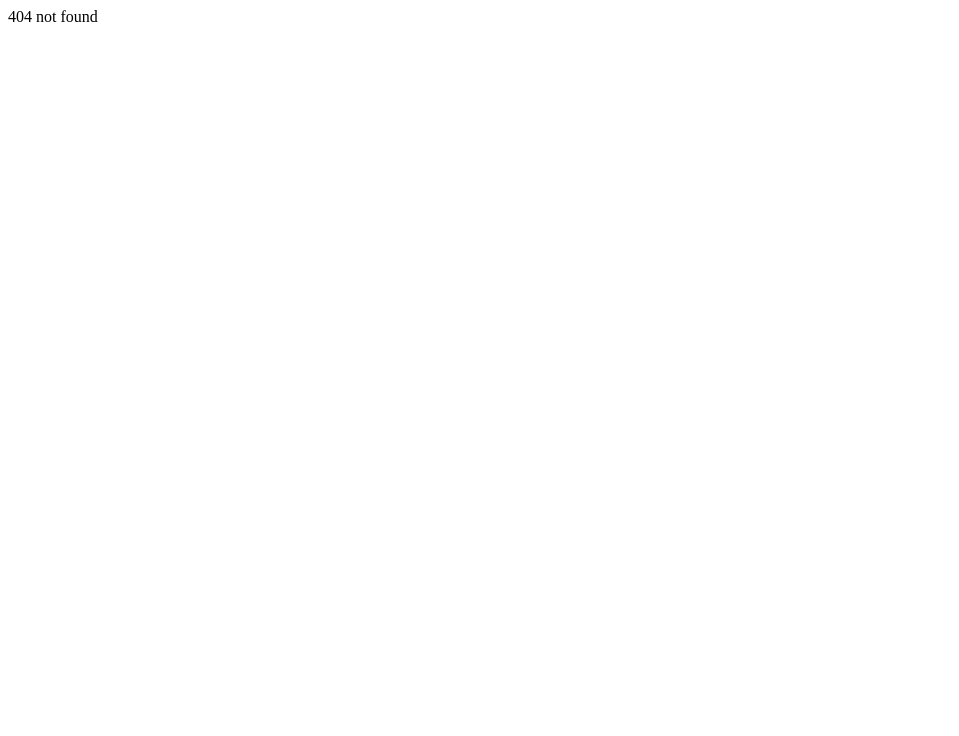
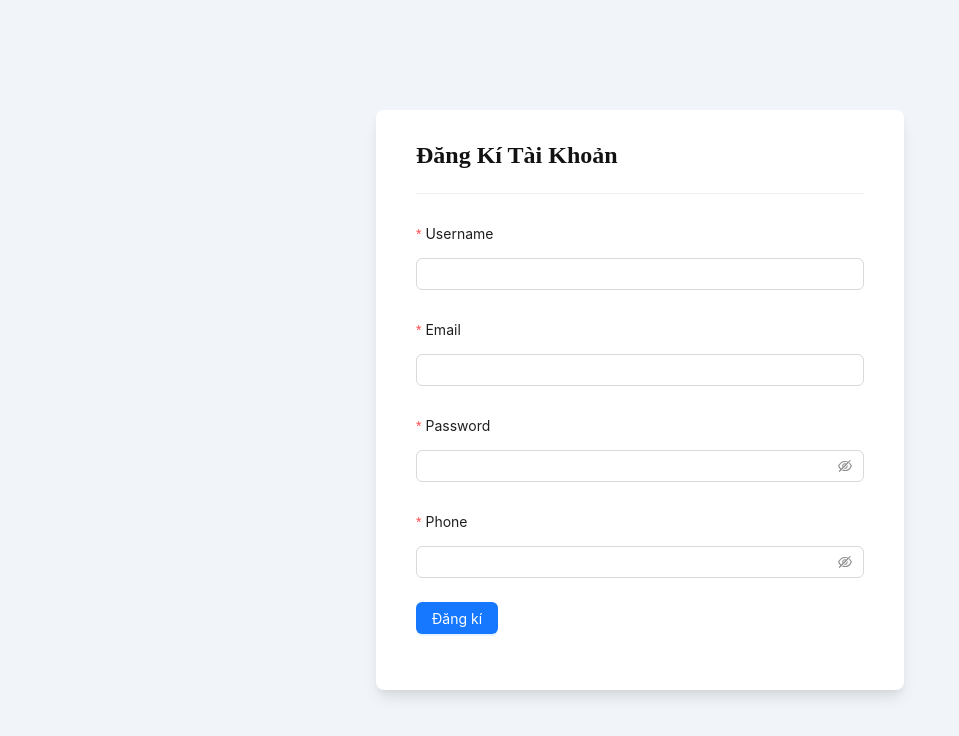
Before and after one commit to nguuyenthithuy/Book, a React (Vite) app: page /register in a window 1280 px wide. Before the commit this address had no page. Shown: the top 736 px of the page, without its empty margins (0-959 px from the left). Built offline with nearby package versions, Linux system fonts and the light colour scheme.

Commit message:
Design register and Axios Customize

```diff
--- a/package.json
+++ b/package.json
@@ -10,11 +10,15 @@
     "preview": "vite preview"
   },
   "dependencies": {
+    "@ant-design/icons": "5.0.1",
     "@reduxjs/toolkit": "1.9.3",
+    "antd": "5.3.2",
+    "axios": "1.3.4",
     "react": "18.2.0",
     "react-dom": "18.2.0",
     "react-redux": "8.0.5",
-    "react-router-dom": "6.9.0"
+    "react-router-dom": "6.9.0",
+    "sass": "^1.77.4"
   },
   "devDependencies": {
     "@types/react": "18.0.28",
--- a/src/App.jsx
+++ b/src/App.jsx
@@ -7,6 +7,7 @@ import Header from "./components/Header";
 
 import Footer from "./components/Footer";
 import Home from "./components/Home";
+import Register from "./pages/register";
 const Layout = () => {
   return (
     <>
@@ -39,6 +40,10 @@ export default function App() {
       path: "/login",
       element: <LoginPage />,
     },
+    {
+      path: "/register",
+      element: <Register />,
+    },
   ]);
   return (
     <>
--- /dev/null
+++ b/src/pages/register/Register.scss
@@ -0,0 +1,132 @@
+:root {
+  --color-white: #ffffff;
+  --color-light: #f1f5f9;
+  --color-black: #121212;
+  --color-night: #001632;
+
+  --color-red: #f44336;
+  --color-blue: #1a73e8;
+  --color-gray: #80868b;
+  --color-grayish: #dadce0;
+
+  --shadow-normal: 0 1px 3px 0 rgba(0, 0, 0, 0.1),
+    0 1px 2px 0 rgba(0, 0, 0, 0.06);
+  --shadow-medium: 0 4px 6px -1px rgba(0, 0, 0, 0.1),
+    0 2px 4px -1px rgba(0, 0, 0, 0.06);
+  --shadow-large: 0 10px 15px -3px rgba(0, 0, 0, 0.1),
+    0 4px 6px -2px rgba(0, 0, 0, 0.05);
+}
+
+*,
+*::before,
+*::after {
+  padding: 0;
+  margin: 0;
+}
+.register__page {
+  color: var(--color-black);
+  background-color: var(--color-light);
+  .main {
+    display: flex;
+    justify-content: center;
+    align-items: center;
+    max-width: 90rem;
+    min-height: 100vh;
+    padding: 0 2 rem;
+    margin: 0 auto;
+  }
+  .text {
+    font-family: inherit;
+    line-height: inherit;
+    text-transform: unset;
+  }
+  .main {
+    .wrapper {
+      max-width: 28rem;
+      width: 100%;
+      margin: 2rem auto;
+      padding: 2rem 2.5rem;
+      border: none;
+      outline: none;
+      border-radius: 0.5rem;
+      color: var(--color-black);
+      background: var(--color-white);
+      box-shadow: var(--shadow-large);
+
+      .form {
+        width: 100%;
+        height: auto;
+        margin-top: 2rem;
+
+        .input-control {
+          display: flex;
+          align-items: center;
+          justify-content: space-between;
+          margin-bottom: 1.25rem;
+        }
+
+        .input-field {
+          font-family: inherit;
+          font-size: 1rem;
+          font-weight: 400;
+          line-height: inherit;
+          width: 100%;
+          height: auto;
+          padding: 0.75rem 1.25rem;
+          border: none;
+          outline: none;
+          border-radius: 2rem;
+          color: var(--color-black);
+          background: var(--color-light);
+          text-transform: unset;
+          text-rendering: optimizeLegibility;
+        }
+
+        .input-submit {
+          font-family: inherit;
+          font-size: 1rem;
+          font-weight: 500;
+          line-height: inherit;
+          cursor: pointer;
+          min-width: 40%;
+          height: auto;
+          padding: 0.65rem 1.25rem;
+          border: none;
+          outline: none;
+          border-radius: 2rem;
+          color: var(--color-white);
+          background: var(--color-blue);
+          box-shadow: var(--shadow-medium);
+          text-transform: capitalize;
+          text-rendering: optimizeLegibility;
+        }
+      }
+
+      .striped {
+        display: flex;
+        flex-direction: row;
+        justify-content: center;
+        align-items: center;
+        margin: 1rem 0;
+
+        &-line {
+          flex: auto;
+          flex-basis: auto;
+          border: none;
+          outline: none;
+          height: 2px;
+          background: var(--color-grayish);
+        }
+
+        &-text {
+          font-family: inherit;
+          font-size: 1rem;
+          font-weight: 500;
+          line-height: inherit;
+          color: var(--color-black);
+          margin: 0 1rem;
+        }
+      }
+    }
+  }
+}
--- /dev/null
+++ b/src/pages/register/index.jsx
@@ -0,0 +1,82 @@
+import React from "react";
+import { Button, Checkbox, Divider, Form, Input } from "antd";
+import "./Register.scss";
+const onFinish = (values) => {
+  console.log("Success:", values);
+};
+
+const Register = () => {
+  return (
+    <>
+      <div className="register__page">
+        <main className="main">
+          <section className="wrapper">
+            <div className="heading">
+              <h2 className="text text-large">Đăng Kí Tài Khoản</h2>
+              <Divider />
+            </div>
+            <Form
+              name="basic"
+              labelCol={{ span: 6 }}
+              // wrapperCol={{ span: 16 }}
+              style={{ maxWidth: 600, margin: "0 auto" }}
+              onFinish={onFinish}
+              autoComplete="off"
+            >
+              <Form.Item
+                labelCol={{ span: 24 }}
+                label="Username"
+                name="username"
+                rules={[
+                  { required: true, message: "Please input your username!" },
+                ]}
+              >
+                <Input />
+              </Form.Item>
+
+              <Form.Item
+                labelCol={{ span: 24 }}
+                label="Email"
+                name="email"
+                rules={[
+                  { required: true, message: "Please input your email!" },
+                ]}
+              >
+                <Input />
+              </Form.Item>
+
+              <Form.Item
+                labelCol={{ span: 24 }}
+                label="Password"
+                name="password"
+                rules={[
+                  { required: true, message: "Please input your password!" },
+                ]}
+              >
+                <Input.Password />
+              </Form.Item>
+
+              <Form.Item
+                labelCol={{ span: 24 }}
+                label="Phone"
+                name="phone"
+                rules={[
+                  { required: true, message: "Please input your phone!" },
+                ]}
+              >
+                <Input.Password />
+              </Form.Item>
+
+              <Form.Item>
+                <Button type="primary" htmlType="submit" loading={false}>
+                  Đăng kí
+                </Button>
+              </Form.Item>
+            </Form>
+          </section>
+        </main>
+      </div>
+    </>
+  );
+};
+export default Register;
--- a/src/styles/Counter.module.css
+++ b/src/styles/Counter.module.css
@@ -17,7 +17,7 @@
   padding-left: 16px;
   padding-right: 16px;
   margin-top: 2px;
-  font-family: 'Courier New', Courier, monospace;
+  font-family: "Courier New", Courier, monospace;
 }
 
 .button {
@@ -59,7 +59,7 @@
 }
 
 .asyncButton:after {
-  content: '';
+  content: "";
   background-color: rgba(112, 76, 182, 0.15);
   display: block;
   position: absolute;
```
Also changed, not shown: src/utils/axios-customize.js (added, +33 -0 lines), 2 other files (tests, documents, lock files or other folders).
